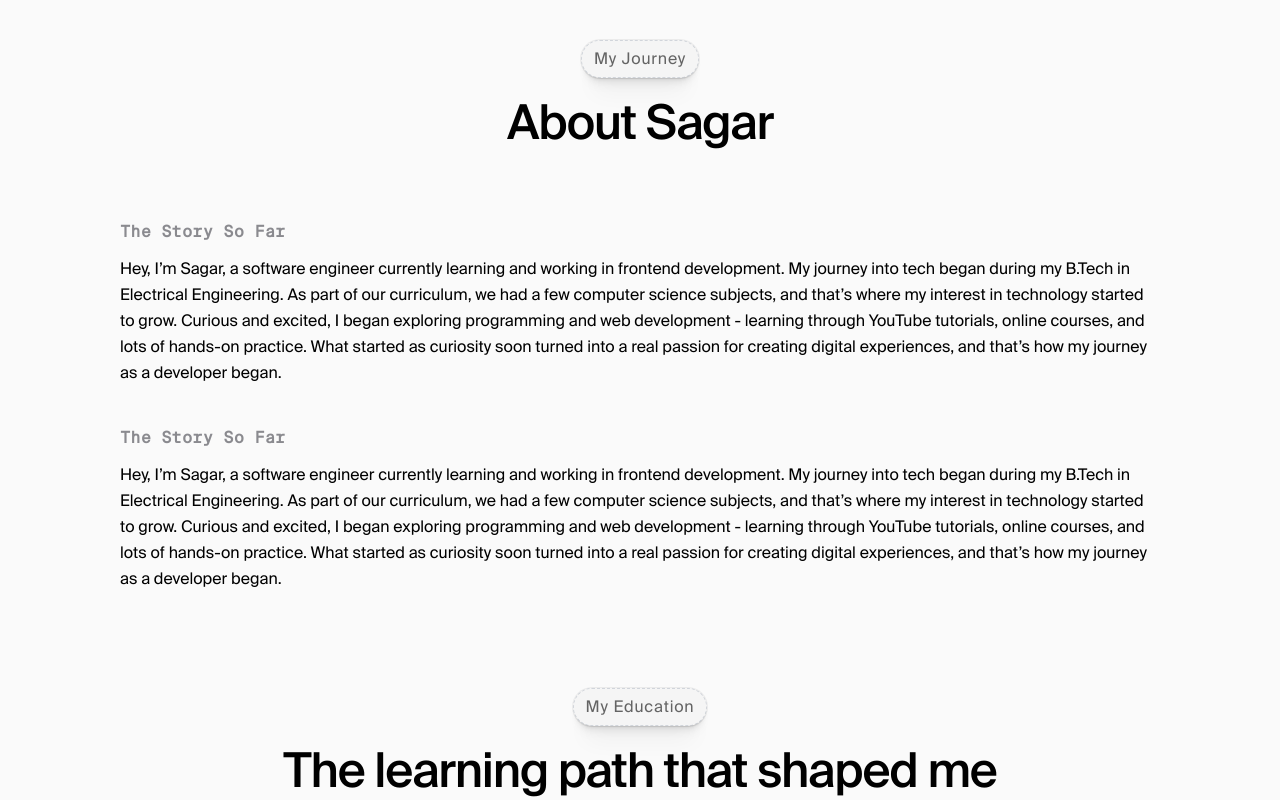
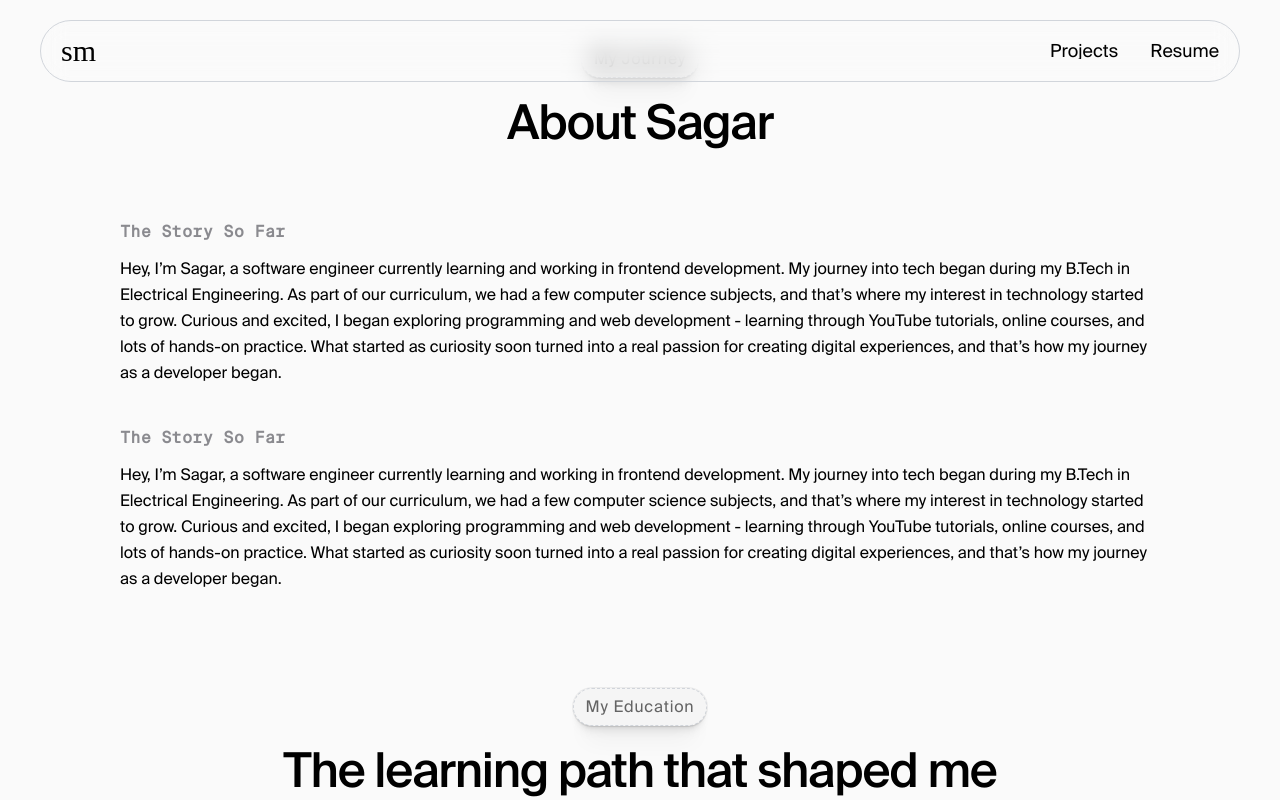
Before and after one commit to devxsagar/my-portfolio, a React (Vite) app: page /about-me in a window 1280 px wide. Shown: the top 800 px of the page. Built offline with nearby package versions, Linux system fonts and the light colour scheme; a web font is replaced by a local one.

Commit message:
add: navbar to about me page

```diff
--- a/src/App.jsx
+++ b/src/App.jsx
@@ -1,16 +1,9 @@
 import Navbar from "./components/Navbar";
 import Footer from "./components/Footer";
-import { Outlet, useLocation } from "react-router-dom";
+import { Outlet } from "react-router-dom";
 import ReactLenis from "lenis/react";
 
 const App = () => {
-  const location = useLocation();
-
-  // Add routes where you DON'T want Navbar
-  const hideNavbarRoutes = ["/about-me"];
-
-  const shouldHideNavbar = hideNavbarRoutes.includes(location.pathname);
-
   return (
     <ReactLenis
       root
@@ -19,7 +12,7 @@ const App = () => {
       }}
     >
       <div className="relative min-h-screen max-w-screen bg-bg-primary  font-suisse-regular">
-        {!shouldHideNavbar && <Navbar />}
+        <Navbar />
         <main>
           <Outlet />
         </main>
```
